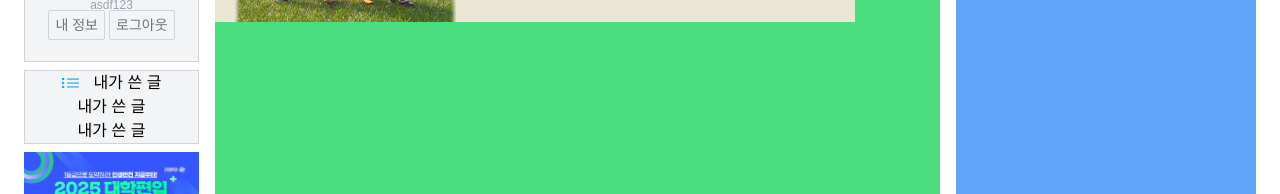
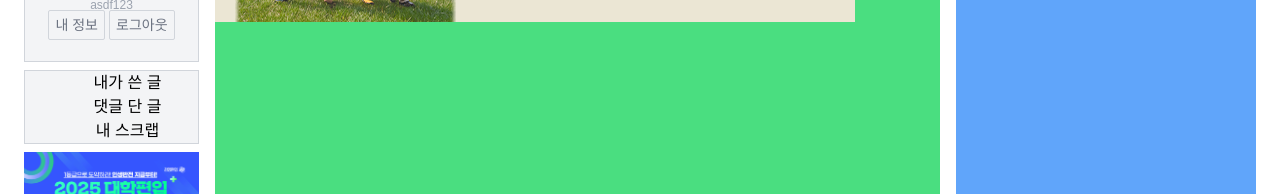
Before and after one commit to zae-hyeong/Everytime-clone, a React (Create React App) app: page / in a window 1280 px wide. Shown: the part 228-422 px from the top of the page. Built offline with nearby package versions, Linux system fonts and the light colour scheme; a web font is replaced by a local one.

Commit message:
[feat] split elements in UserInfoArea

```diff
--- a/src/Component/Body/BulletinBoard/UserActivityList.tsx
+++ b/src/Component/Body/BulletinBoard/UserActivityList.tsx
@@ -1,8 +1,13 @@
 import React from 'react'
+import UserActivityListItem from './UserActivityListItem'
 
 const UserActivityList:React.FC = () => {
   return (
-    <div>UserActivityList</div>
+    <ul className='relative bg-gray-100 flex flex-col items-center border border-gray-300 my-2'>
+      <UserActivityListItem innerText={'내가 쓴 글'} bgIcon={"url('/src/public/img/my-article-icon.png')"} />
+      <UserActivityListItem innerText={'댓글 단 글'} bgIcon={"url('/src/public/img/my-comment-article-icon.png')"} />
+      <UserActivityListItem innerText={'내 스크랩'} bgIcon={"url('/src/public/img/my-scrap-icon.png')"} />
+    </ul>
   )
 }
 
--- a/src/Component/Body/BulletinBoard/UserActivityListItem.tsx
+++ b/src/Component/Body/BulletinBoard/UserActivityListItem.tsx
@@ -1,8 +1,8 @@
 import React from 'react'
 
-const UserActivityListItem:React.FC = () => {
+const UserActivityListItem:React.FC<{innerText: string, bgIcon: string}> = (props) => {
   return (
-    <div>UserActivityListItem</div>
+    <li><a href='#' className={`before:bg-[${props.bgIcon}]` + ' before:inline-block before:bg-contain before:w-[20px] before:h-[10px] before:bg-contain before:bg-no-repeat before:mr-3'}>{props.innerText}</a></li>
   )
 }
 
--- /dev/null
+++ b/src/Component/Body/BulletinBoard/UserInfo.tsx
@@ -0,0 +1,22 @@
+import React from "react";
+import UserProfileDetailButton from "./UserProfileDetailButton";
+
+const UserInfo: React.FC = () => {
+  return (
+    <div className="bg-gray-100 h-[210px] flex flex-col items-center border border-gray-300">
+      <img
+        src={process.env.PUBLIC_URL + "/img/user-default-img.png"}
+        alt="user profile"
+      />
+      <span className="text-lg font-bold">노네이머</span>
+      <span className="text-gray-400 text-xs">박재형</span>
+      <span className="text-gray-400 text-xs">asdf123</span>
+      <div>
+        <UserProfileDetailButton innerText={"내 정보"} />
+        <UserProfileDetailButton innerText={"로그아웃"} />
+      </div>
+    </div>
+  );
+};
+
+export default UserInfo;
--- a/src/Component/Body/BulletinBoard/UserInfoArea.tsx
+++ b/src/Component/Body/BulletinBoard/UserInfoArea.tsx
@@ -1,36 +1,16 @@
-import React from 'react'
-import UserProfileDetailButton from './UserProfileDetailButton'
-import sideDummyAdBanner1 from '../../../public/img/side-dummy-ad-1.jpg'
-import sideDummyAdBanner2 from '../../../public/img/side-dummy-ad-2.jpg'
-import sideDummyAdBanner3 from '../../../public/img/side-dummy-ad-3.png'
+import React from "react";
+import UserInfoAreaAdList from "./UserInfoAreaAdList";
+import UserActivityList from "./UserActivityList";
+import UserInfo from "./UserInfo";
 
-const UserInfoArea:React.FC = () => {
+const UserInfoArea: React.FC = () => {
   return (
-    <section className='row-span-2'>
-      <div className='bg-gray-100 h-[210px] flex flex-col items-center border border-gray-300'>
-        <img src={process.env.PUBLIC_URL + '/img/user-default-img.png'} alt="user profile" />
-        <span className='text-lg font-bold'>노네이머</span>
-        <span className='text-gray-400 text-xs'>박재형</span>
-        <span className='text-gray-400 text-xs'>asdf123</span>
-        <div>
-          <UserProfileDetailButton innerText={'내 정보'} />
-          <UserProfileDetailButton innerText={'로그아웃'} />
-        </div>
-      </div>
-      <ul className='relative bg-gray-100 flex flex-col items-center border border-gray-300 my-2'>
-        <li><a href='#' className="before:inline-block before:bg-contain before:w-[20px] before:h-[10px] before:bg-[url('/src/public/img/my-article-icon.png')] before:bg-contain before:bg-no-repeat before:mr-3">내가 쓴 글</a></li>
-        <li>내가 쓴 글</li>
-        <li>내가 쓴 글</li>
-      </ul>
-      <div>
-        <article>
-          <img src={sideDummyAdBanner1} alt="side ad banner 1" />
-          <img src={sideDummyAdBanner2} alt="side ad banner 2" />
-          <img src={sideDummyAdBanner3} alt="side ad banner 3" />
-        </article>
-      </div>
+    <section className="row-span-2">
+      <UserInfo />
+      <UserActivityList />
+      <UserInfoAreaAdList />
     </section>
-  )
-}
+  );
+};
 
-export default UserInfoArea
+export default UserInfoArea;
--- /dev/null
+++ b/src/Component/Body/BulletinBoard/UserInfoAreaAdList.tsx
@@ -0,0 +1,18 @@
+import React from "react";
+import sideDummyAdBanner1 from "../../../public/img/side-dummy-ad-1.jpg";
+import sideDummyAdBanner2 from "../../../public/img/side-dummy-ad-2.jpg";
+import sideDummyAdBanner3 from "../../../public/img/side-dummy-ad-3.png";
+
+const UserInfoAreaAdList: React.FC = () => {
+  return (
+    <div>
+      <article>
+        <img src={sideDummyAdBanner1} alt="side ad banner 1" />
+        <img src={sideDummyAdBanner2} alt="side ad banner 2" />
+        <img src={sideDummyAdBanner3} alt="side ad banner 3" />
+      </article>
+    </div>
+  );
+};
+
+export default UserInfoAreaAdList;
```
